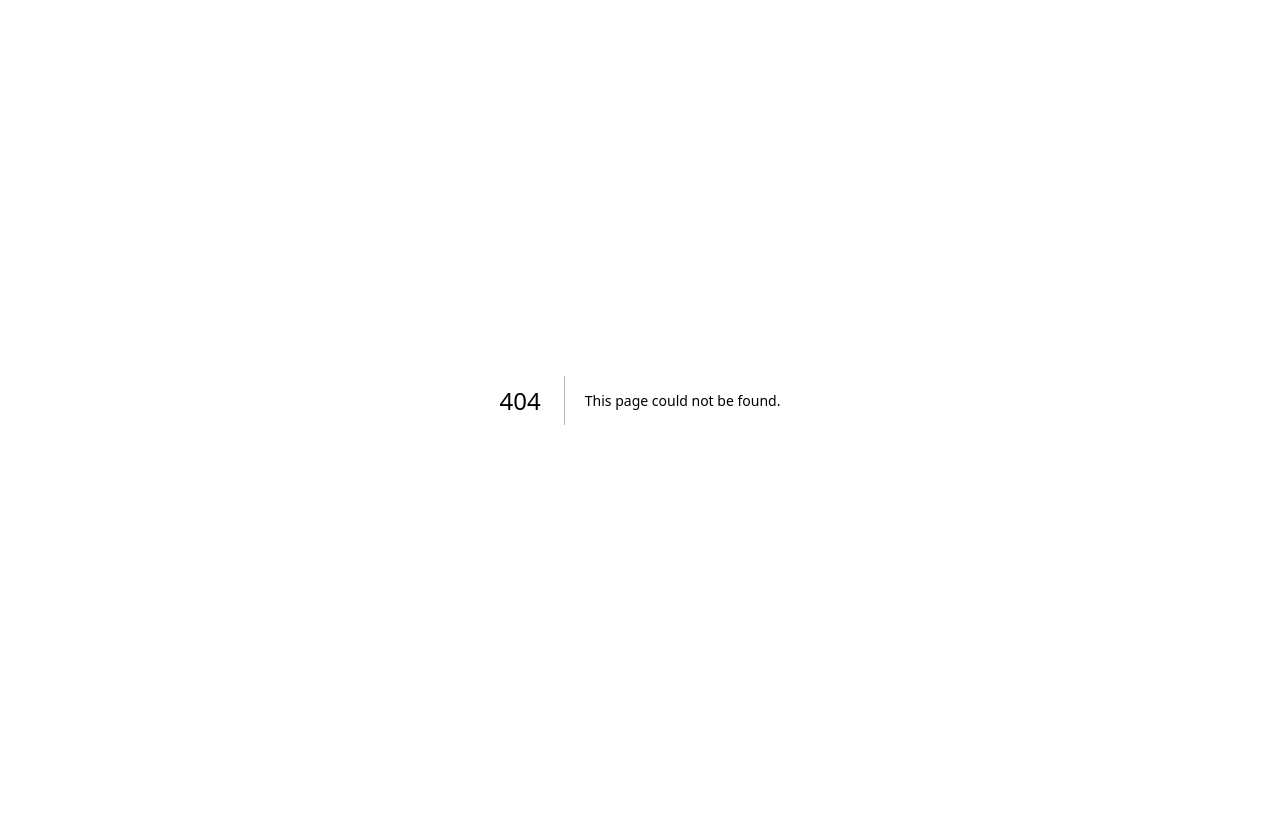
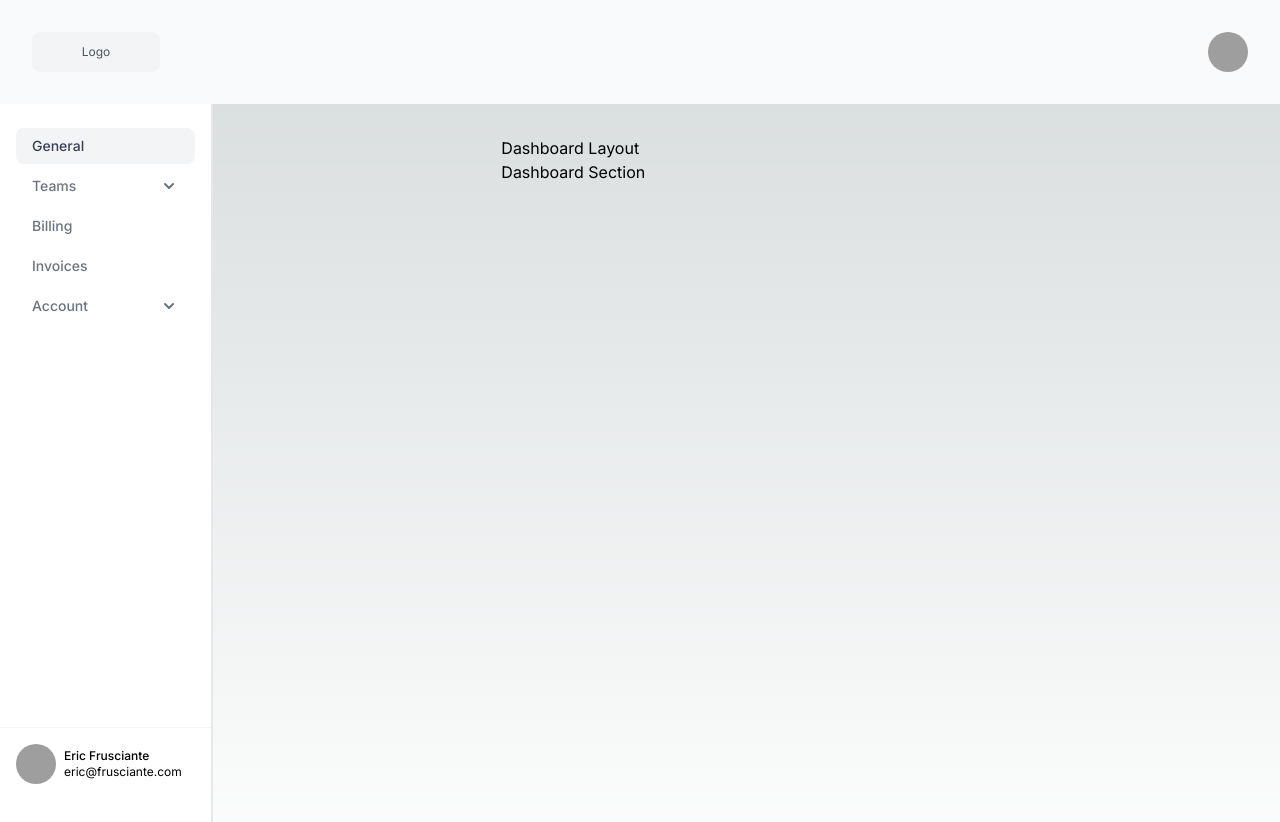
Before and after one commit to musfirbaig/lost-and-found, a Next.js app: page /user/dashboard in a window 1280 px wide. Before the commit this address had no page. Shown: the top 822 px of the page. Before the commit the page ends 800 px from the top, so only its background shows below. Built offline with nearby package versions, Linux system fonts and the light colour scheme; grey boxes are pictures that could not be loaded.

Commit message:
added layout and dashboard file --wireframe

```diff
--- a/app/layout.tsx
+++ b/app/layout.tsx
@@ -16,7 +16,8 @@
 }) {
   return (
     <html lang="en">
-      <body className={inter.className}>{children}</body>
+      <body className={inter.className}>
+        {children}</body>
     </html>
   )
 }
--- a/app/page.tsx
+++ b/app/page.tsx
@@ -1,113 +1,113 @@
-import Image from 'next/image'
+// import Image from 'next/image'
 
-export default function Home() {
-  return (
-    <main className="flex min-h-screen flex-col items-center justify-between p-24">
-      <div className="z-10 max-w-5xl w-full items-center justify-between font-mono text-sm lg:flex">
-        <p className="fixed left-0 top-0 flex w-full justify-center border-b border-gray-300 bg-gradient-to-b from-zinc-200 pb-6 pt-8 backdrop-blur-2xl dark:border-neutral-800 dark:bg-zinc-800/30 dark:from-inherit lg:static lg:w-auto  lg:rounded-xl lg:border lg:bg-gray-200 lg:p-4 lg:dark:bg-zinc-800/30">
-          Get started by editing&nbsp;
-          <code className="font-mono font-bold">app/page.tsx</code>
-        </p>
-        <div className="fixed bottom-0 left-0 flex h-48 w-full items-end justify-center bg-gradient-to-t from-white via-white dark:from-black dark:via-black lg:static lg:h-auto lg:w-auto lg:bg-none">
-          <a
-            className="pointer-events-none flex place-items-center gap-2 p-8 lg:pointer-events-auto lg:p-0"
-            href="https://vercel.com?utm_source=create-next-app&utm_medium=appdir-template&utm_campaign=create-next-app"
-            target="_blank"
-            rel="noopener noreferrer"
-          >
-            By{' '}
-            <Image
-              src="/vercel.svg"
-              alt="Vercel Logo"
-              className="dark:invert"
-              width={100}
-              height={24}
-              priority
-            />
-          </a>
-        </div>
-      </div>
+// export default function Home() {
+//   return (
+//     <main className="flex min-h-screen flex-col items-center justify-between p-24">
+//       <div className="z-10 max-w-5xl w-full items-center justify-between font-mono text-sm lg:flex">
+//         <p className="fixed left-0 top-0 flex w-full justify-center border-b border-gray-300 bg-gradient-to-b from-zinc-200 pb-6 pt-8 backdrop-blur-2xl dark:border-neutral-800 dark:bg-zinc-800/30 dark:from-inherit lg:static lg:w-auto  lg:rounded-xl lg:border lg:bg-gray-200 lg:p-4 lg:dark:bg-zinc-800/30">
+//           Get started by editing&nbsp;
+//           <code className="font-mono font-bold">app/page.tsx</code>
+//         </p>
+//         <div className="fixed bottom-0 left-0 flex h-48 w-full items-end justify-center bg-gradient-to-t from-white via-white dark:from-black dark:via-black lg:static lg:h-auto lg:w-auto lg:bg-none">
+//           <a
+//             className="pointer-events-none flex place-items-center gap-2 p-8 lg:pointer-events-auto lg:p-0"
+//             href="https://vercel.com?utm_source=create-next-app&utm_medium=appdir-template&utm_campaign=create-next-app"
+//             target="_blank"
+//             rel="noopener noreferrer"
+//           >
+//             By{' '}
+//             <Image
+//               src="/vercel.svg"
+//               alt="Vercel Logo"
+//               className="dark:invert"
+//               width={100}
+//               height={24}
+//               priority
+//             />
+//           </a>
+//         </div>
+//       </div>
 
-      <div className="relative flex place-items-center before:absolute before:h-[300px] before:w-[480px] before:-translate-x-1/2 before:rounded-full before:bg-gradient-radial before:from-white before:to-transparent before:blur-2xl before:content-[''] after:absolute after:-z-20 after:h-[180px] after:w-[240px] after:translate-x-1/3 after:bg-gradient-conic after:from-sky-200 after:via-blue-200 after:blur-2xl after:content-[''] before:dark:bg-gradient-to-br before:dark:from-transparent before:dark:to-blue-700 before:dark:opacity-10 after:dark:from-sky-900 after:dark:via-[#0141ff] after:dark:opacity-40 before:lg:h-[360px] z-[-1]">
-        <Image
-          className="relative dark:drop-shadow-[0_0_0.3rem_#ffffff70] dark:invert"
-          src="/next.svg"
-          alt="Next.js Logo"
-          width={180}
-          height={37}
-          priority
-        />
-      </div>
+//       <div className="relative flex place-items-center before:absolute before:h-[300px] before:w-[480px] before:-translate-x-1/2 before:rounded-full before:bg-gradient-radial before:from-white before:to-transparent before:blur-2xl before:content-[''] after:absolute after:-z-20 after:h-[180px] after:w-[240px] after:translate-x-1/3 after:bg-gradient-conic after:from-sky-200 after:via-blue-200 after:blur-2xl after:content-[''] before:dark:bg-gradient-to-br before:dark:from-transparent before:dark:to-blue-700 before:dark:opacity-10 after:dark:from-sky-900 after:dark:via-[#0141ff] after:dark:opacity-40 before:lg:h-[360px] z-[-1]">
+//         <Image
+//           className="relative dark:drop-shadow-[0_0_0.3rem_#ffffff70] dark:invert"
+//           src="/next.svg"
+//           alt="Next.js Logo"
+//           width={180}
+//           height={37}
+//           priority
+//         />
+//       </div>
 
-      <div className="mb-32 grid text-center lg:max-w-5xl lg:w-full lg:mb-0 lg:grid-cols-4 lg:text-left">
-        <a
-          href="https://nextjs.org/docs?utm_source=create-next-app&utm_medium=appdir-template&utm_campaign=create-next-app"
-          className="group rounded-lg border border-transparent px-5 py-4 transition-colors hover:border-gray-300 hover:bg-gray-100 hover:dark:border-neutral-700 hover:dark:bg-neutral-800/30"
-          target="_blank"
-          rel="noopener noreferrer"
-        >
-          <h2 className={`mb-3 text-2xl font-semibold`}>
-            Docs{' '}
-            <span className="inline-block transition-transform group-hover:translate-x-1 motion-reduce:transform-none">
-              -&gt;
-            </span>
-          </h2>
-          <p className={`m-0 max-w-[30ch] text-sm opacity-50`}>
-            Find in-depth information about Next.js features and API.
-          </p>
-        </a>
+//       <div className="mb-32 grid text-center lg:max-w-5xl lg:w-full lg:mb-0 lg:grid-cols-4 lg:text-left">
+//         <a
+//           href="https://nextjs.org/docs?utm_source=create-next-app&utm_medium=appdir-template&utm_campaign=create-next-app"
+//           className="group rounded-lg border border-transparent px-5 py-4 transition-colors hover:border-gray-300 hover:bg-gray-100 hover:dark:border-neutral-700 hover:dark:bg-neutral-800/30"
+//           target="_blank"
+//           rel="noopener noreferrer"
+//         >
+//           <h2 className={`mb-3 text-2xl font-semibold`}>
+//             Docs{' '}
+//             <span className="inline-block transition-transform group-hover:translate-x-1 motion-reduce:transform-none">
+//               -&gt;
+//             </span>
+//           </h2>
+//           <p className={`m-0 max-w-[30ch] text-sm opacity-50`}>
+//             Find in-depth information about Next.js features and API.
+//           </p>
+//         </a>
 
-        <a
-          href="https://nextjs.org/learn?utm_source=create-next-app&utm_medium=appdir-template-tw&utm_campaign=create-next-app"
-          className="group rounded-lg border border-transparent px-5 py-4 transition-colors hover:border-gray-300 hover:bg-gray-100 hover:dark:border-neutral-700 hover:dark:bg-neutral-800/30"
-          target="_blank"
-          rel="noopener noreferrer"
-        >
-          <h2 className={`mb-3 text-2xl font-semibold`}>
-            Learn{' '}
-            <span className="inline-block transition-transform group-hover:translate-x-1 motion-reduce:transform-none">
-              -&gt;
-            </span>
-          </h2>
-          <p className={`m-0 max-w-[30ch] text-sm opacity-50`}>
-            Learn about Next.js in an interactive course with&nbsp;quizzes!
-          </p>
-        </a>
+//         <a
+//           href="https://nextjs.org/learn?utm_source=create-next-app&utm_medium=appdir-template-tw&utm_campaign=create-next-app"
+//           className="group rounded-lg border border-transparent px-5 py-4 transition-colors hover:border-gray-300 hover:bg-gray-100 hover:dark:border-neutral-700 hover:dark:bg-neutral-800/30"
+//           target="_blank"
+//           rel="noopener noreferrer"
+//         >
+//           <h2 className={`mb-3 text-2xl font-semibold`}>
+//             Learn{' '}
+//             <span className="inline-block transition-transform group-hover:translate-x-1 motion-reduce:transform-none">
+//               -&gt;
+//             </span>
+//           </h2>
+//           <p className={`m-0 max-w-[30ch] text-sm opacity-50`}>
+//             Learn about Next.js in an interactive course with&nbsp;quizzes!
+//           </p>
+//         </a>
 
-        <a
-          href="https://vercel.com/templates?framework=next.js&utm_source=create-next-app&utm_medium=appdir-template&utm_campaign=create-next-app"
-          className="group rounded-lg border border-transparent px-5 py-4 transition-colors hover:border-gray-300 hover:bg-gray-100 hover:dark:border-neutral-700 hover:dark:bg-neutral-800/30"
-          target="_blank"
-          rel="noopener noreferrer"
-        >
-          <h2 className={`mb-3 text-2xl font-semibold`}>
-            Templates{' '}
-            <span className="inline-block transition-transform group-hover:translate-x-1 motion-reduce:transform-none">
-              -&gt;
-            </span>
-          </h2>
-          <p className={`m-0 max-w-[30ch] text-sm opacity-50`}>
-            Explore the Next.js 13 playground.
-          </p>
-        </a>
+//         <a
+//           href="https://vercel.com/templates?framework=next.js&utm_source=create-next-app&utm_medium=appdir-template&utm_campaign=create-next-app"
+//           className="group rounded-lg border border-transparent px-5 py-4 transition-colors hover:border-gray-300 hover:bg-gray-100 hover:dark:border-neutral-700 hover:dark:bg-neutral-800/30"
+//           target="_blank"
+//           rel="noopener noreferrer"
+//         >
+//           <h2 className={`mb-3 text-2xl font-semibold`}>
+//             Templates{' '}
+//             <span className="inline-block transition-transform group-hover:translate-x-1 motion-reduce:transform-none">
+//               -&gt;
+//             </span>
+//           </h2>
+//           <p className={`m-0 max-w-[30ch] text-sm opacity-50`}>
+//             Explore the Next.js 13 playground.
+//           </p>
+//         </a>
 
-        <a
-          href="https://vercel.com/new?utm_source=create-next-app&utm_medium=appdir-template&utm_campaign=create-next-app"
-          className="group rounded-lg border border-transparent px-5 py-4 transition-colors hover:border-gray-300 hover:bg-gray-100 hover:dark:border-neutral-700 hover:dark:bg-neutral-800/30"
-          target="_blank"
-          rel="noopener noreferrer"
-        >
-          <h2 className={`mb-3 text-2xl font-semibold`}>
-            Deploy{' '}
-            <span className="inline-block transition-transform group-hover:translate-x-1 motion-reduce:transform-none">
-              -&gt;
-            </span>
-          </h2>
-          <p className={`m-0 max-w-[30ch] text-sm opacity-50`}>
-            Instantly deploy your Next.js site to a shareable URL with Vercel.
-          </p>
-        </a>
-      </div>
-    </main>
-  )
-}
+//         <a
+//           href="https://vercel.com/new?utm_source=create-next-app&utm_medium=appdir-template&utm_campaign=create-next-app"
+//           className="group rounded-lg border border-transparent px-5 py-4 transition-colors hover:border-gray-300 hover:bg-gray-100 hover:dark:border-neutral-700 hover:dark:bg-neutral-800/30"
+//           target="_blank"
+//           rel="noopener noreferrer"
+//         >
+//           <h2 className={`mb-3 text-2xl font-semibold`}>
+//             Deploy{' '}
+//             <span className="inline-block transition-transform group-hover:translate-x-1 motion-reduce:transform-none">
+//               -&gt;
+//             </span>
+//           </h2>
+//           <p className={`m-0 max-w-[30ch] text-sm opacity-50`}>
+//             Instantly deploy your Next.js site to a shareable URL with Vercel.
+//           </p>
+//         </a>
+//       </div>
+//     </main>
+//   )
+// }
--- /dev/null
+++ b/app/user/dashboard/layout.tsx
@@ -0,0 +1,211 @@
+export default function DashboardLayout({ children }: { children: React.ReactNode }) {
+  return (
+    <div>
+      {/* HEADER */}
+      <header className="bg-gray-50 w-full">
+        <div className="mx-auto max-w-screen-xl px-4 py-8 sm:px-6 lg:px-8 flex items-center justify-between">
+          {/* Logo in Header */}
+          <div className="flex-shrink-0">
+            <span className="grid h-10 w-32 place-content-center rounded-lg bg-gray-100 text-xs text-gray-600">
+              Logo
+            </span>
+          </div>
+
+
+
+          {/* Search and Notification Icons */}
+          <div className="flex items-center gap-4">
+            {/* ... Search Input and Button ... */}
+            {/* ... Notification Button ... */}
+          </div>
+
+          {/* User Profile */}
+          <a href="#" className="block shrink-0">
+            <span className="sr-only">Profile</span>
+            <img
+              alt="Man"
+              src="https://images.unsplash.com/photo-1600486913747-55e5470d6f40?ixlib=rb-1.2.1&ixid=MnwxMjA3fDB8MHxwaG90by1wYWdlfHx8fGVufDB8fHx8&auto=format&fit=crop&w=1770&q=80"
+              className="h-10 w-10 rounded-full object-cover"
+            />
+          </a>
+        </div>
+      </header>
+
+      {/* SIDEBAR */}
+
+      {/* <div className="flex h-screen flex-col justify-between border-e bg-white">
+        <div className="px-4 py-6"> */}
+
+
+          {/* Logo Removed from Sidebar */}
+
+          {/* ... Sidebar Navigation ... */}
+
+          <div className="grid grid-cols-12">
+              {/* SIDEBAR */}
+              <div className="col-span-2 flex h-screen flex-col justify-between border-e bg-white">
+                {/* Sidebar Content */}
+                {/* ... (Your Sidebar Code) ... */}
+                <div className="flex h-screen flex-col justify-between border-e bg-white">
+  <div className="px-4">
+
+
+    <ul className="mt-6 space-y-1">
+      <li>
+        <a href="" className="block rounded-lg bg-gray-100 px-4 py-2 text-sm font-medium text-gray-700">
+          General
+        </a>
+      </li>
+
+      <li>
+        <details className="group [&_summary::-webkit-details-marker]:hidden">
+          <summary
+            className="flex cursor-pointer items-center justify-between rounded-lg px-4 py-2 text-gray-500 hover:bg-gray-100 hover:text-gray-700"
+          >
+            <span className="text-sm font-medium"> Teams </span>
+
+            <span className="shrink-0 transition duration-300 group-open:-rotate-180">
+              <svg
+                xmlns="http://www.w3.org/2000/svg"
+                className="h-5 w-5"
+                viewBox="0 0 20 20"
+                fill="currentColor"
+              >
+                <path
+                  fillRule="evenodd"
+                  d="M5.293 7.293a1 1 0 011.414 0L10 10.586l3.293-3.293a1 1 0 111.414 1.414l-4 4a1 1 0 01-1.414 0l-4-4a1 1 0 010-1.414z"
+                  clipRule="evenodd"
+                />
+              </svg>
+            </span>
+          </summary>
+
+          <ul className="mt-2 space-y-1 px-4">
+            <li>
+              <a
+                href=""
+                className="block rounded-lg px-4 py-2 text-sm font-medium text-gray-500 hover:bg-gray-100 hover:text-gray-700"
+              >
+                Banned Users
+              </a>
+            </li>
+
+            <li>
+              <a
+                href=""
+                className="block rounded-lg px-4 py-2 text-sm font-medium text-gray-500 hover:bg-gray-100 hover:text-gray-700"
+              >
+                Calendar
+              </a>
+            </li>
+          </ul>
+        </details>
+      </li>
+
+      <li>
+        <a
+          href=""
+          className="block rounded-lg px-4 py-2 text-sm font-medium text-gray-500 hover:bg-gray-100 hover:text-gray-700"
+        >
+          Billing
+        </a>
+      </li>
+
+      <li>
+        <a
+          href=""
+          className="block rounded-lg px-4 py-2 text-sm font-medium text-gray-500 hover:bg-gray-100 hover:text-gray-700"
+        >
+          Invoices
+        </a>
+      </li>
+
+      <li>
+        <details className="group [&_summary::-webkit-details-marker]:hidden">
+          <summary
+            className="flex cursor-pointer items-center justify-between rounded-lg px-4 py-2 text-gray-500 hover:bg-gray-100 hover:text-gray-700"
+          >
+            <span className="text-sm font-medium"> Account </span>
+
+            <span className="shrink-0 transition duration-300 group-open:-rotate-180">
+              <svg
+                xmlns="http://www.w3.org/2000/svg"
+                className="h-5 w-5"
+                viewBox="0 0 20 20"
+                fill="currentColor"
+              >
+                <path
+                  fillRule="evenodd"
+                  d="M5.293 7.293a1 1 0 011.414 0L10 10.586l3.293-3.293a1 1 0 111.414 1.414l-4 4a1 1 0 01-1.414 0l-4-4a1 1 0 010-1.414z"
+                  clipRule="evenodd"
+                />
+              </svg>
+            </span>
+          </summary>
+
+          <ul className="mt-2 space-y-1 px-4">
+            <li>
+              <a
+                href=""
+                className="block rounded-lg px-4 py-2 text-sm font-medium text-gray-500 hover:bg-gray-100 hover:text-gray-700"
+              >
+                Details
+              </a>
+            </li>
+
+            <li>
+              <a
+                href=""
+                className="block rounded-lg px-4 py-2 text-sm font-medium text-gray-500 hover:bg-gray-100 hover:text-gray-700"
+              >
+                Security
+              </a>
+            </li>
+
+            <li>
+              <form action="/logout">
+                <button
+                  type="submit"
+                  className="w-full rounded-lg px-4 py-2 text-sm font-medium text-gray-500 [text-align:_inherit] hover:bg-gray-100 hover:text-gray-700"
+                >
+                  Logout
+                </button>
+              </form>
+            </li>
+          </ul>
+        </details>
+      </li>
+    </ul>
+  </div>
+
+  <div className="sticky inset-x-0 bottom-0 border-t border-gray-100">
+    <a href="#" className="flex items-center gap-2 bg-white p-4 hover:bg-gray-50">
+      <img
+        alt="Man"
+        src="https://images.unsplash.com/photo-1600486913747-55e5470d6f40?ixlib=rb-1.2.1&ixid=MnwxMjA3fDB8MHxwaG90by1wYWdlfHx8fGVufDB8fHx8&auto=format&fit=crop&w=1770&q=80"
+        className="h-10 w-10 rounded-full object-cover"
+      />
+
+      <div>
+        <p className="text-xs">
+          <strong className="block font-medium">Eric Frusciante</strong>
+
+          <span> eric@frusciante.com </span>
+        </p>
+      </div>
+    </a>
+  </div>
+</div>
+
+              </div>
+
+              {/* DYNAMIC SECTION */}
+              <section className="col-span-10 ml-64 p-8">
+                <h1>Dashboard Layout</h1>
+                {children}
+              </section>
+            </div>
+
+    </div>
+  );
+}
--- /dev/null
+++ b/app/user/dashboard/page.tsx
@@ -0,0 +1,12 @@
+import DashboardLayout from "./layout"
+
+export default function Dashboard(){
+
+    return (
+        <div>
+            {/* <DashboardLayout> */}
+                <h1>Dashboard Section</h1>
+            {/* </DashboardLayout> */}
+        </div>
+    )
+}
```
